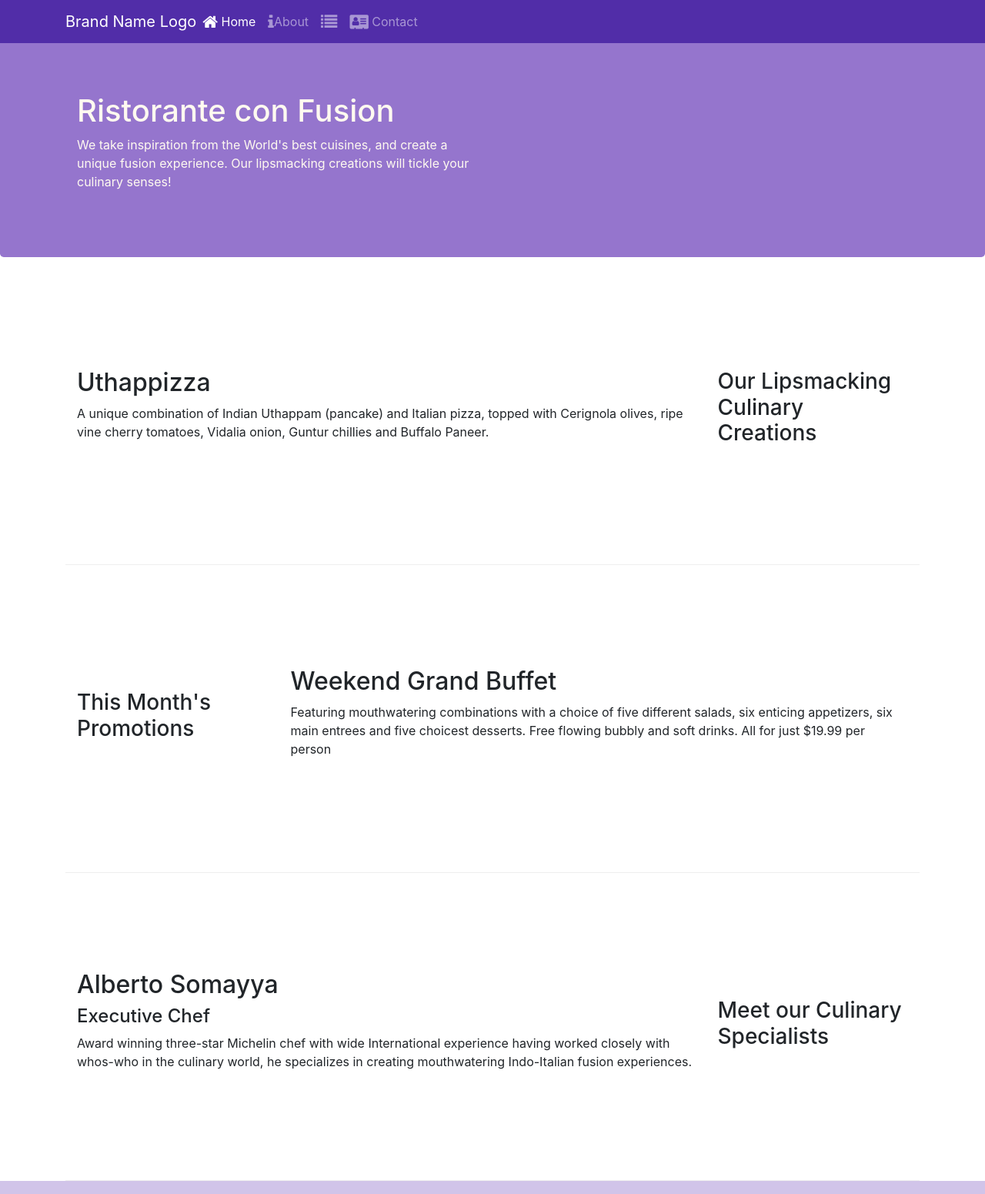
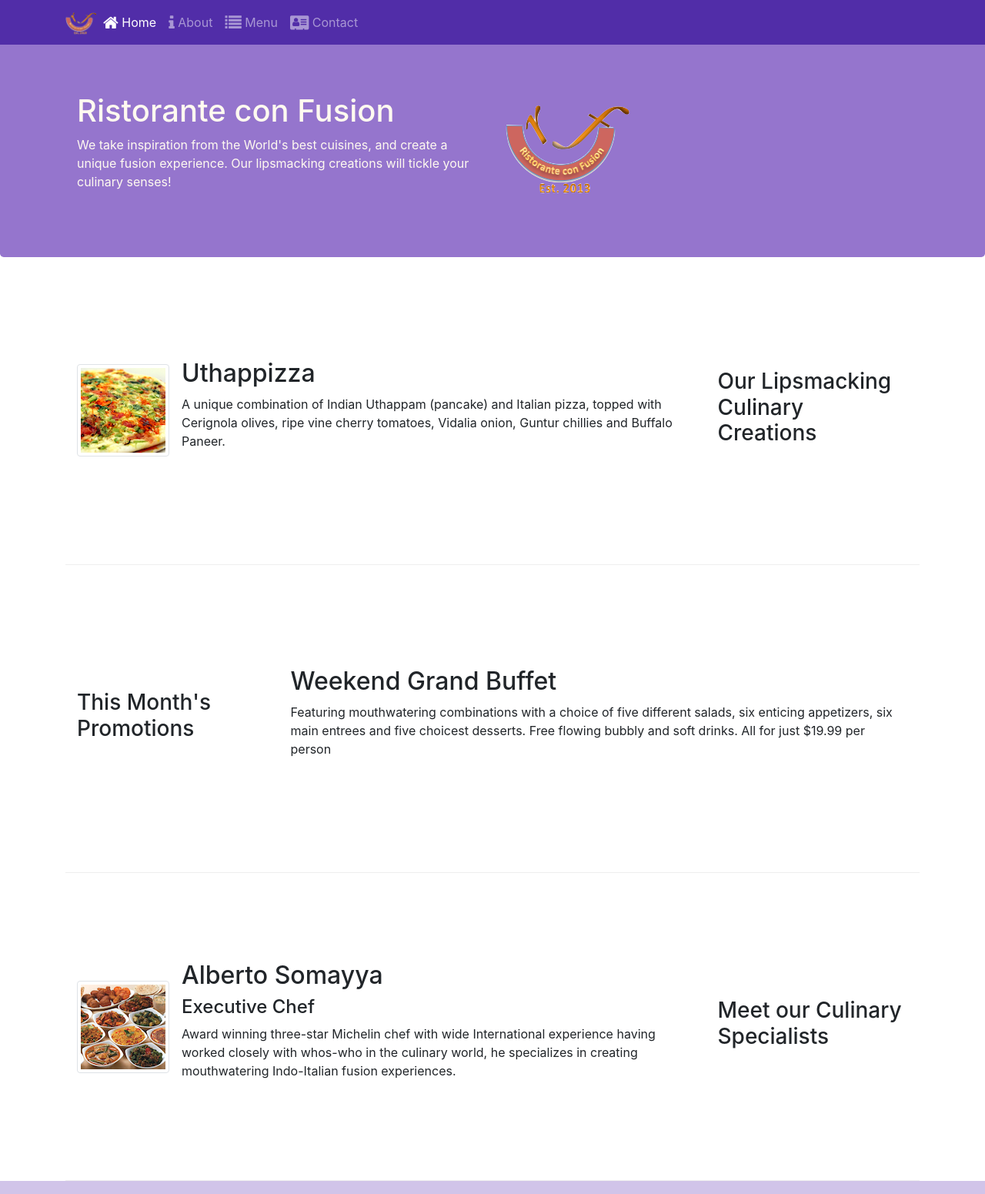
Before and after one commit to whitehatbuds/Bootstrap, a website: page index.html in a window 1280 px wide. Shown: the top 1551 px of the page at 77% size. Drawn offline with nearby package versions, Linux system fonts and the light colour scheme.

Commit message:
Images and media

```diff
--- a/index.html
+++ b/index.html
@@ -27,18 +27,19 @@
                 <span class="navbar-toggler-icon"></span>
             </button>
             <!-- Displaly information as a branding information like logo -->
-            <a class="navbar-brand mr-auto" href="#">Brand Name Logo</a>
+            <a class="navbar-brand mr-auto" href="#"><img src="./img/logo.png" height="30" width="41"></a>
             <div class="collapse navbar-collapse" id="Navbar">
                 <!-- mr-auto specifies right margin as much as possible -->
                 <ul class="navbar-nav mr-auto">
                     <li class="nav-item active"><a class="nav-link" href="#"><span class="fa fa-home fa-lg"></span> Home</a></li>
-                    <li class="nav-item"><a class="nav-link" href="./aboutus.html"><span class="fa fa-info fa-lg"></span>About</a></li>
-                    <li class="nav-item"><a class="nav-link" href="#"><span class="fa fa-list fa-lg"></span></a></li>
+                    <li class="nav-item"><a class="nav-link" href="./aboutus.html"><span class="fa fa-info fa-lg"></span> About</a></li>
+                    <li class="nav-item"><a class="nav-link" href="#"><span class="fa fa-list fa-lg"></span> Menu</a></li>
                     <li class="nav-item"><a class="nav-link" href="./contactus.html"><i class="fa fa-address-card fa-lg"></i> Contact</a></li>
                 </ul>
             </div>
         </div>
     </nav>
+
 
     <header class="jumbotron">
         <div class="container">
@@ -47,7 +48,8 @@
                     <h1>Ristorante con Fusion</h1>
                     <p>We take inspiration from the World's best cuisines, and create a unique fusion experience. Our lipsmacking creations will tickle your culinary senses!</p>
                 </div>
-                <div class="col-12 col-sm-6">
+                <div class="col-12 col-sm align-self-center">
+                    <img src="img/logo.png" class="img-fluid">
                 </div>
             </div>
         </div>
@@ -60,8 +62,15 @@
                 <h3>Our Lipsmacking Culinary Creations</h3>
             </div>
             <div class="col col-sm order-sm-first col-md">
-                <h2>Uthappizza</h2>
-                <p>A unique combination of Indian Uthappam (pancake) and Italian pizza, topped with Cerignola olives, ripe vine cherry tomatoes, Vidalia onion, Guntur chillies and Buffalo Paneer.</p>
+                <div class="media">
+                    <img class="d-flex mr-3 img-thumbnail align-self-center" src="img/uthappizza.png" alt="uthapizza">
+                    <div class="media-body">
+                        <h2 class="mt-0">Uthappizza</h2>
+                        <p>A unique combination of Indian Uthappam (pancake) and Italian pizza, topped with Cerignola olives,
+                            ripe vine cherry tomatoes, Vidalia onion, Guntur chillies and Buffalo Paneer.</p>
+                    </div>
+                </div>
+
             </div>
         </div>
 
@@ -81,9 +90,15 @@
                 <h3>Meet our Culinary Specialists</h3>
             </div>
             <div class="col col-sm order-sm-first col-md">
-                <h2>Alberto Somayya</h2>
-                <h4>Executive Chef</h4>
-                <p>Award winning three-star Michelin chef with wide International experience having worked closely with whos-who in the culinary world, he specializes in creating mouthwatering Indo-Italian fusion experiences. </p>
+                <div class="media">
+                    <img class="d-flex mr-3 img-thumbnail align-self-center" src="./img/buffet.png" alt="buffet">
+                    <div class="media-body">
+                        <h2>Alberto Somayya</h2>
+                        <h4>Executive Chef</h4>
+                        <p>Award winning three-star Michelin chef with wide International experience having worked closely with whos-who in the culinary
+                            world, he specializes in creating mouthwatering Indo-Italian fusion experiences. </p>
+                    </div>
+                </div>
             </div>
         </div>
     </div>
```
Also changed, not shown: aboutus.html (+3 -2 lines), contactus.html (+3 -2 lines), img/buffet.png (added), img/logo.png (added), img/uthappizza.png (added).
